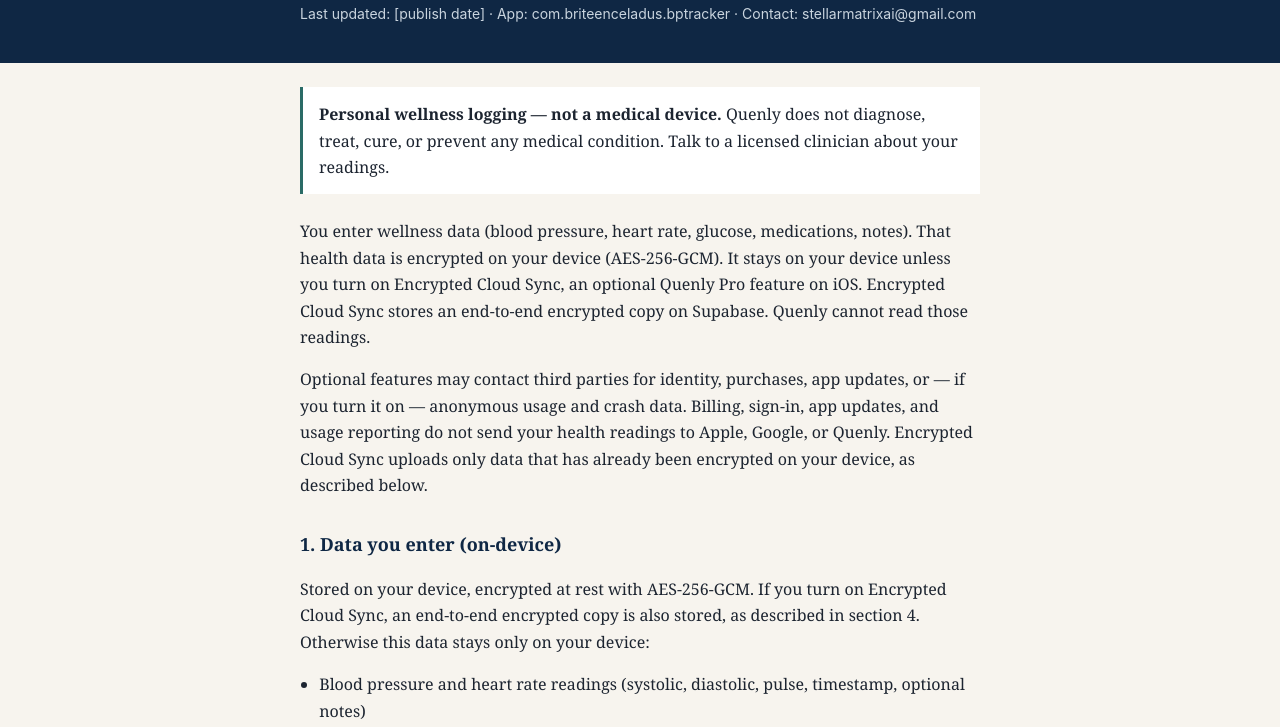
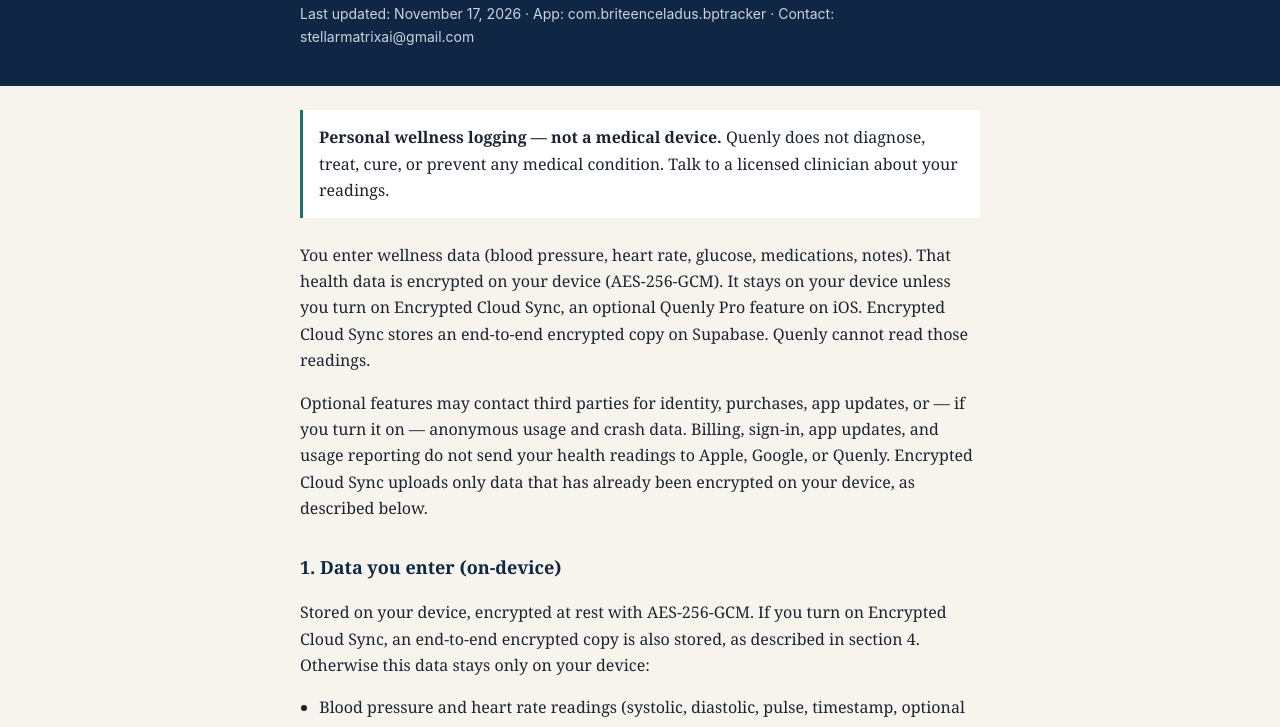
Before and after one commit to BriteEnceladus/quenly-privacy, a plain HTML site: page index.html in a window 1280 px wide. Shown: the part 86-813 px from the top of the page. Drawn offline with Linux system fonts and the light colour scheme.

Commit message:
docs(privacy): set publish date to November 17, 2026

```diff
--- a/index.html
+++ b/index.html
@@ -29,7 +29,7 @@
     <div class="wrap">
       <h1>Privacy Policy — Quenly</h1>
       <!-- Set "Last updated" to the calendar date on which this page is published (merge to main). Do not merge until a Firebase-enabled build is approved. -->
-      <p class="meta">Last updated: [publish date] · App: com.briteenceladus.bptracker · Contact: stellarmatrixai@gmail.com</p>
+      <p class="meta">Last updated: November 17, 2026 · App: com.briteenceladus.bptracker · Contact: stellarmatrixai@gmail.com</p>
     </div>
   </header>
   <main class="wrap">
```
